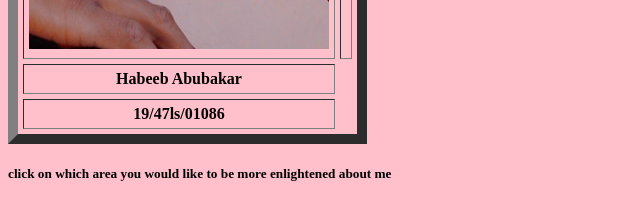
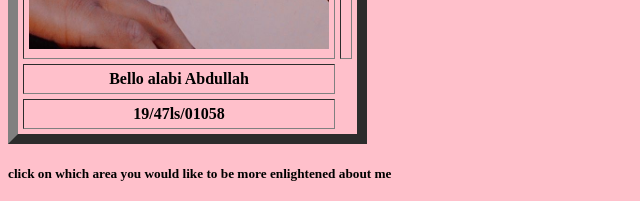
Before and after one commit to ferragamo11/royale, a plain HTML site: page index.html in a window 1280 px wide. Shown: the part 645-846 px from the top of the page, 0-640 px from the left. Drawn offline with Linux system fonts and the light colour scheme.

Commit message:
Create index.html

```diff
--- a/index.html
+++ b/index.html
@@ -26,7 +26,7 @@
 								<tr>
 												<th>
 																	<t
-																	<b>Habeeb Abubakar </b>
+																	<b>Bello alabi Abdullah  </b>
 												</th>
 
 
@@ -35,7 +35,7 @@
 								</tr>
 								<tr>
 												<th>
-										19/47ls/01086
+										19/47ls/01058
 												</th>
 								</tr>
 			</table>
```
